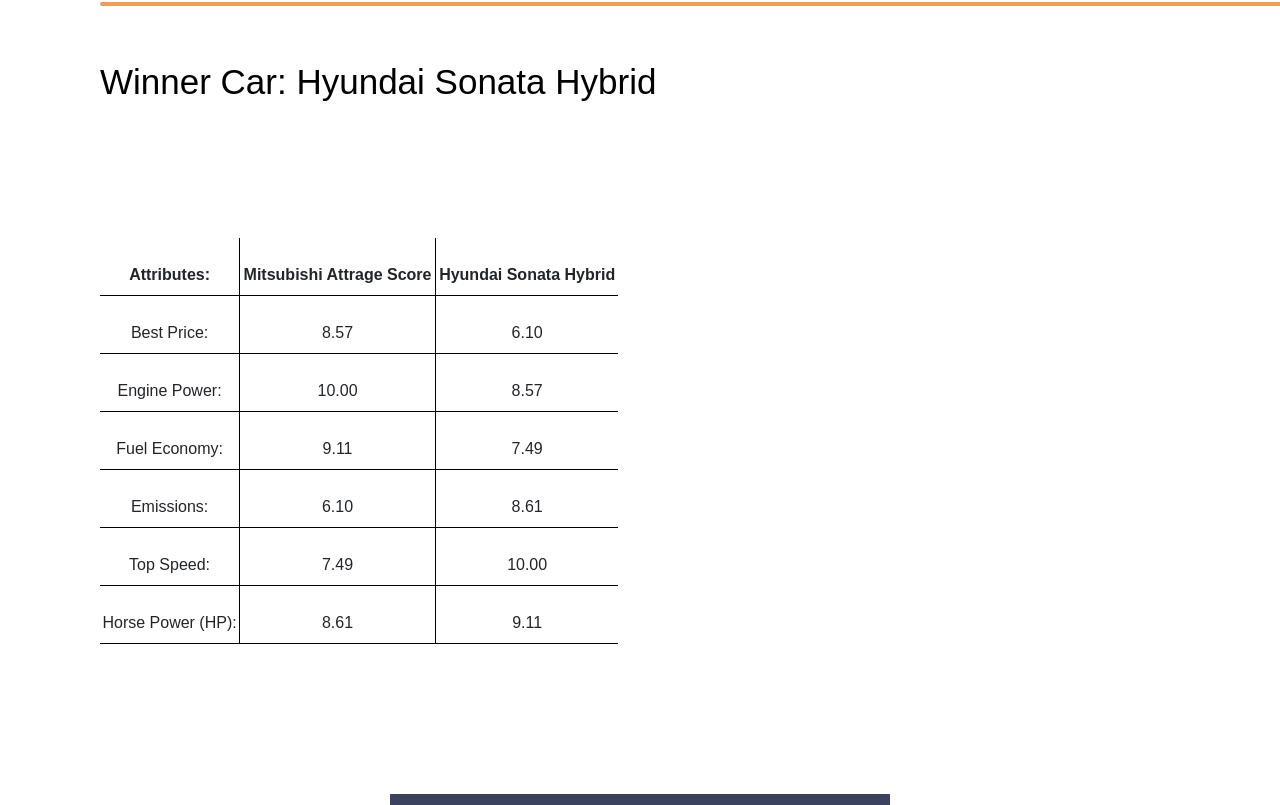
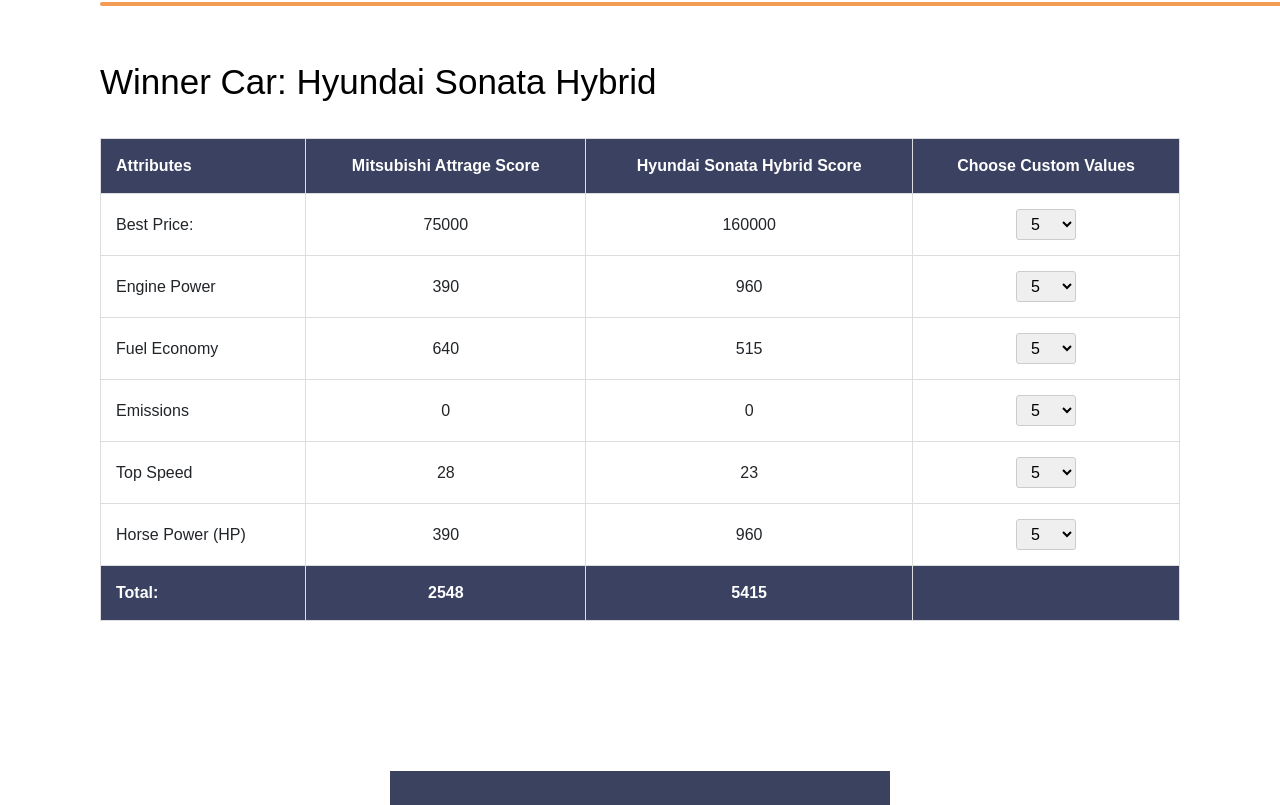
Before and after one commit to Kactusox/car-comparison, a React (Create React App) app: page /pages in a window 1280 px wide. Shown: the part 2778-3583 px from the top of the page. Built offline with nearby package versions, Linux system fonts and the light colour scheme.

Commit message:
result page updated with logic and result tables has been added

```diff
--- a/package.json
+++ b/package.json
@@ -42,6 +42,5 @@
       "last 1 firefox version",
       "last 1 safari version"
     ]
-  },
-  "proxy": "https://www.carqueryapi.com"
+  }
 }
--- a/src/pages.jsx
+++ b/src/pages.jsx
@@ -1,63 +1,58 @@
-import React from 'react';
+import React, { useState, useEffect } from 'react';
 import { useNavigate } from 'react-router-dom';
 import cars1 from './img/Mits 1.png';
 import cars2 from './img/12 2.png';
 import { ImPrevious } from 'react-icons/im';
 
-
-const carSpecs = {
+// Initial car specifications
+const initialCarSpecs = {
   mitsubishi: {
     name: "Mitsubishi Attrage",
     company: "Mitsubishi, 2022",
     image: cars1,
-    score: 8.3,
     buttonColor: "#E47A6E",
     specs: [
-      { label: "Best Price:", value: "$40,000" },
-      { label: "Engine Name", value: "50 TDI Quattro Tip Tronic" },
-      { label: "Fuel", value: "Diesel" },
-      { label: "Transmission", value: "Automatic" },
-      { label: "Engine Power", value: "210 KW" },
-      { label: "HP", value: "286 HP" },
-      { label: "Top Speed", value: "155 MPH" },
-      { label: "Emissions", value: "194 G CO2/Km" }
+      { label: "Best Price:", value: "$15,000", numericValue: 15000 },
+      { label: "Engine Name", value: "1.2L MIVEC 3-Cylinder", numericValue: null },
+      { label: "Fuel", value: "Petrol", numericValue: 1 },
+      { label: "Transmission", value: "CVT (Automatic)", numericValue: 1 },
+      { label: "Engine Power", value: "78 HP", numericValue: 78 },
+      { label: "Top Speed", value: "110 MPH", numericValue: 110 },
+      { label: "Fuel Economy", value: "5.6 L/100km", numericValue: 5.6 },
+      { label: "Emissions", value: "128 G CO2/Km", numericValue: 128 }
     ],
-    scores: [
-      { attribute: "Best Price", value: 8.57 },
-      { attribute: "Engine Power", value: 10.00 },
-      { attribute: "Fuel Economy", value: 9.11 },
-      { attribute: "Emissions", value: 6.10 },
-      { attribute: "Top Speed", value: 7.49 },
-      { attribute: "Horse Power (HP)", value: 8.61 }
-    ]
+    score: 0,
+    individualScores: {}
   },
   hyundai: {
     name: "Hyundai Sonata Hybrid",
     company: "Hyundai, 2022",
     image: cars2,
-    score: 8.9,
     buttonColor: "#38BA6C",
     specs: [
-      { label: "Best Price:", value: "$40,000" },
-      { label: "Engine Name", value: "50 TDI Quattro Tip Tronic" },
-      { label: "Fuel", value: "Diesel" },
-      { label: "Transmission", value: "Automatic" },
-      { label: "Engine Power", value: "210 KW" },
-      { label: "HP", value: "286 HP" },
-      { label: "Top Speed", value: "155 MPH" },
-      { label: "Emissions", value: "194 G CO2/Km" }
+      { label: "Best Price:", value: "$32,000", numericValue: 32000 },
+      { label: "Engine Name", value: "2.0L GDI 4-Cylinder + Electric Motor", numericValue: null },
+      { label: "Fuel", value: "Hybrid (Petrol + Electric)", numericValue: 2 },
+      { label: "Transmission", value: "6-Speed Automatic", numericValue: 1 },
+      { label: "Engine Power", value: "192 HP", numericValue: 192 },
+      { label: "Top Speed", value: "121 MPH", numericValue: 121 },
+      { label: "Fuel Economy", value: "4.5 L/100km", numericValue: 4.5 },
+      { label: "Emissions", value: "103 G CO2/Km", numericValue: 103 }
     ],
-    scores: [
-      { attribute: "Best Price", value: 6.10 },
-      { attribute: "Engine Power", value: 8.57 },
-      { attribute: "Fuel Economy", value: 7.49 },
-      { attribute: "Emissions", value: 8.61 },
-      { attribute: "Top Speed", value: 10.00 },
-      { attribute: "Horse Power (HP)", value: 9.11 }
-    ]
-  }
+    score: 0,
+    individualScores: {}
+  },
 };
 
+// Define scoring attributes (the ones we want to include in calculations)
+const scoringAttributes = [
+  { id: "price", label: "Best Price:", specIndex: 0 },
+  { id: "enginePower", label: "Engine Power", specIndex: 4 },
+  { id: "fuelEconomy", label: "Fuel Economy", specIndex: 7 },
+  { id: "emissions", label: "Emissions", specIndex: 8 },
+  { id: "topSpeed", label: "Top Speed", specIndex: 6 },
+  { id: "horsePower", label: "Horse Power (HP)", specIndex: 4 }
+];
 
 const SpecsTable = ({ specs }) => (
   <table style={{ width: '48%', borderCollapse: 'collapse' }}>
@@ -78,8 +73,90 @@ const SpecsTable = ({ specs }) => (
 
 function Pages() {
   const navigate = useNavigate();
-  const winnerCar = carSpecs.mitsubishi.score > carSpecs.hyundai.score ?
-    carSpecs.mitsubishi.name : carSpecs.hyundai.name;
+  const [carSpecs, setCarSpecs] = useState(initialCarSpecs);
+  const [weights, setWeights] = useState({});
+  const [winner, setWinner] = useState("");
+
+  // Initialize default weights (5)
+  useEffect(() => {
+    const defaultWeights = {};
+    scoringAttributes.forEach(attr => {
+      defaultWeights[attr.id] = 5;
+    });
+    setWeights(defaultWeights);
+  }, []);
+
+  // Calculate scores whenever weights change
+  useEffect(() => {
+    if (Object.keys(weights).length === 0) return; // Skip if weights not initialized
+
+    calculateScores();
+  }, [weights]);
+
+  const calculateScores = () => {
+    const updatedCarSpecs = { ...carSpecs };
+    const mitsubishiScores = {};
+    const hyundaiScores = {};
+
+    // Calculate total weight
+    let totalWeight = 0;
+    Object.values(weights).forEach(weight => {
+      totalWeight += weight;
+    });
+
+    // Prepare weighted sums
+    let mitsubishiWeightedSum = 0;
+    let hyundaiWeightedSum = 0;
+
+    // Calculate weighted values for each attribute
+    scoringAttributes.forEach(attr => {
+      const mitsubishiSpec = updatedCarSpecs.mitsubishi.specs[attr.specIndex];
+      const hyundaiSpec = updatedCarSpecs.hyundai.specs[attr.specIndex];
+
+      if (mitsubishiSpec && hyundaiSpec && mitsubishiSpec.numericValue !== null && hyundaiSpec.numericValue !== null) {
+        // Calculate individual weighted values
+        const mitsubishiWeightedValue = mitsubishiSpec.numericValue * weights[attr.id];
+        const hyundaiWeightedValue = hyundaiSpec.numericValue * weights[attr.id];
+
+        // Store individual scores
+        mitsubishiScores[attr.id] = mitsubishiWeightedValue;
+        hyundaiScores[attr.id] = hyundaiWeightedValue;
+
+        // Add to weighted sums
+        mitsubishiWeightedSum += mitsubishiWeightedValue;
+        hyundaiWeightedSum += hyundaiWeightedValue;
+      }
+    });
+
+    // Calculate final scores using the formula: W = WeightedSum / TotalWeight
+    const mitsubishiScore = Math.round(mitsubishiWeightedSum / totalWeight);
+    const hyundaiScore = Math.round(hyundaiWeightedSum / totalWeight);
+
+    // Update car specs with scores
+    updatedCarSpecs.mitsubishi.score = mitsubishiScore;
+    updatedCarSpecs.mitsubishi.individualScores = mitsubishiScores;
+
+    updatedCarSpecs.hyundai.score = hyundaiScore;
+    updatedCarSpecs.hyundai.individualScores = hyundaiScores;
+
+    // Determine winner
+    const winnerCar = mitsubishiScore > hyundaiScore ?
+      updatedCarSpecs.mitsubishi.name :
+      updatedCarSpecs.hyundai.name;
+
+    setCarSpecs(updatedCarSpecs);
+    setWinner(winnerCar);
+  };
+
+  const handleWeightChange = (attributeId, value) => {
+    setWeights({
+      ...weights,
+      [attributeId]: parseInt(value)
+    });
+  };
+
+  // Generate weight options for dropdown
+  const weightOptions = Array.from({ length: 10 }, (_, i) => i + 1);
 
   return (
     <div className='Pages'>
@@ -130,44 +207,67 @@ function Pages() {
         </main>
 
         <main className='main-total'>
-          <h3>Total: {carSpecs.mitsubishi.score}/10</h3>
-          <h3>Total: {carSpecs.hyundai.score}/10</h3>
+          <h3>Total: {carSpecs.mitsubishi.score}</h3>
+          <h3>Total: {carSpecs.hyundai.score}</h3>
         </main>
 
         <div className='line'></div>
-        <p className='Winner-car'>Winner Car: {winnerCar}</p>
+        <p className='Winner-car'>Winner Car: {winner}</p>
 
-        {/* Individual characteristic scores */}
-
-        <div className="Table">
-          <table style={{ width: "48%", textAlign: "center", borderCollapse: "collapse" }}>
+        {/* Individual characteristic scores table */}
+        <div className="scoring-table-container" style={{ marginTop: '30px', marginBottom: '30px' }}>
+          <table style={{ width: '100%', borderCollapse: 'collapse', marginBottom: '20px', textAlign: 'center' }}>
             <thead>
-                <tr>
-                  <th style={{ borderBottom: "1px solid black", textAlign: "center", paddingTop: "25px", paddingBottom: "8px" }}>
-                    Attributes:
-                  </th>
-                  <th style={{ borderLeft: "1px solid black", borderRight: "1px solid black", borderBottom: "1px solid black", textAlign: "center", paddingTop: "25px", paddingBottom: "8px" }}>
-                    {carSpecs.mitsubishi.name} Score
-                  </th>
-                  <th style={{ borderBottom: "1px solid black", textAlign: "center", paddingTop: "25px", paddingBottom: "8px" }}>
-                    {carSpecs.hyundai.name}
-                  </th>
+              <tr style={{ backgroundColor: '#3a4161', color: 'white' }}>
+                <th style={{ padding: '15px', textAlign: 'left', border: '1px solid #ddd' }}>Attributes</th>
+                <th style={{ padding: '15px', textAlign: 'center', border: '1px solid #ddd' }}>{carSpecs.mitsubishi.name} Score</th>
+                <th style={{ padding: '15px', textAlign: 'center', border: '1px solid #ddd' }}>{carSpecs.hyundai.name} Score</th>
+                <th style={{ padding: '15px', textAlign: 'center', border: '1px solid #ddd' }}>Choose Custom Values</th>
               </tr>
             </thead>
             <tbody>
-              {carSpecs.mitsubishi.scores.map((score, index) => (
-                <tr key={index}>
-                  <td style={{ borderBottom: "1px solid black", paddingTop: "25px", paddingBottom: "8px" }}>
-                    {score.attribute}:
+              {scoringAttributes.map((attr) => {
+                const mitsubishiSpec = carSpecs.mitsubishi.specs.find(s => s.label === attr.label);
+                const hyundaiSpec = carSpecs.hyundai.specs.find(s => s.label === attr.label);
+
+                return (
+                  <tr key={attr.id}>
+                    <td style={{ padding: '15px', textAlign: 'left', border: '1px solid #ddd' }}>{attr.label}</td>
+                    <td style={{ padding: '15px', textAlign: 'center', border: '1px solid #ddd' }}>
+                      {carSpecs.mitsubishi.individualScores[attr.id] ?
+                        Math.round(carSpecs.mitsubishi.individualScores[attr.id]) : 0}
                     </td>
-                  <td style={{ borderLeft: "1px solid black", borderRight: "1px solid black", borderBottom: "1px solid black", paddingTop: "25px", paddingBottom: "8px" }}>
-                    {score.value.toFixed(2)}
+                    <td style={{ padding: '15px', textAlign: 'center', border: '1px solid #ddd' }}>
+                      {carSpecs.hyundai.individualScores[attr.id] ?
+                        Math.round(carSpecs.hyundai.individualScores[attr.id]) : 0}
                     </td>
-                  <td style={{ borderBottom: "1px solid black", paddingTop: "25px", paddingBottom: "8px" }}>
-                    {carSpecs.hyundai.scores[index].value.toFixed(2)}
+                    <td style={{ padding: '15px', textAlign: 'center', border: '1px solid #ddd' }}>
+                      <select
+                        value={weights[attr.id] || 5}
+                        onChange={(e) => handleWeightChange(attr.id, e.target.value)}
+                        style={{
+                          padding: '5px 10px',
+                          borderRadius: '3px',
+                          border: '1px solid #ccc',
+                          width: '60px'
+                        }}
+                      >
+                        {weightOptions.map(option => (
+                          <option key={option} value={option}>
+                            {option}
+                          </option>
+                        ))}
+                      </select>
                     </td>
                   </tr>
-              ))}
+                );
+              })}
+              <tr style={{ backgroundColor: '#3a4161', color: 'white', fontWeight: 'bold' }}>
+                <td style={{ padding: '15px', textAlign: 'left', border: '1px solid #ddd' }}>Total:</td>
+                <td style={{ padding: '15px', textAlign: 'center', border: '1px solid #ddd' }}>{carSpecs.mitsubishi.score}</td>
+                <td style={{ padding: '15px', textAlign: 'center', border: '1px solid #ddd' }}>{carSpecs.hyundai.score}</td>
+                <td style={{ padding: '15px', textAlign: 'center', border: '1px solid #ddd' }}></td>
+              </tr>
             </tbody>
           </table>
         </div>
```
Lines whose indentation alone changed are shown as unchanged.
